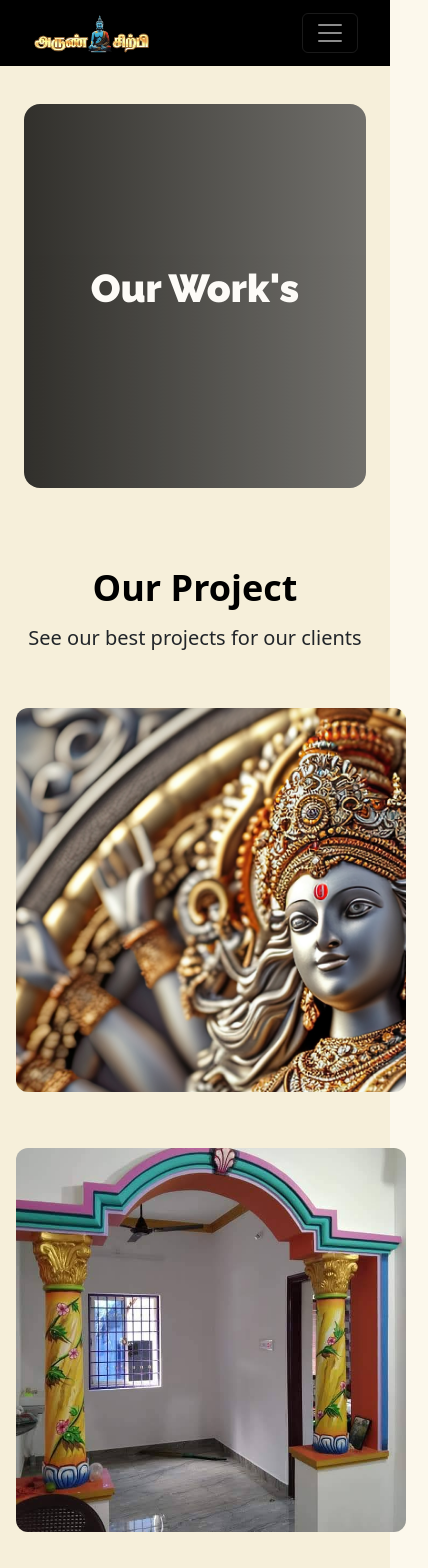
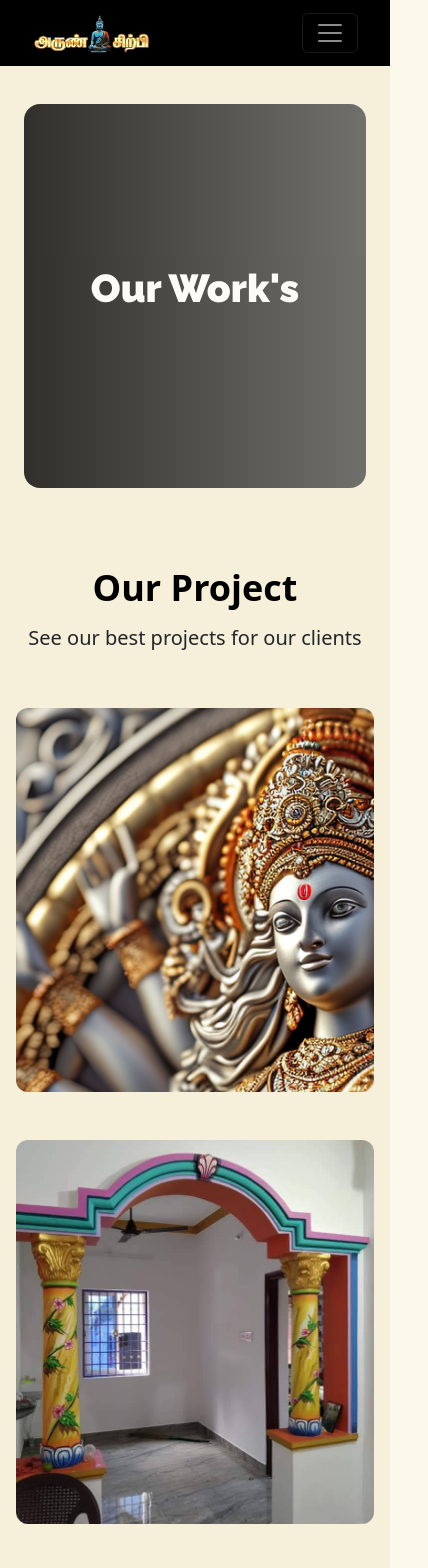
Before and after one commit to ShanZenX/arun-sirpi, a Next.js app: page /works in a window 390 px wide. Shown: the top 1568 px of the page, 428 px wide, since content can reach past the window. Built offline with nearby package versions, Linux system fonts and the light colour scheme.

Commit message:
fix : updated mobile view in works

```diff
--- a/app/Components/MIniComponents/PhotoModule.jsx
+++ b/app/Components/MIniComponents/PhotoModule.jsx
@@ -1,10 +1,14 @@
-import React from 'react'
+import React from 'react';
 import { Image } from 'antd';
 
-export default function PhotoModule({img}) {
+export default function PhotoModule({ img }) {
   return (
-    <div className='md:w-[30%] pb-8 mb-14 rounded-xl h-96'>
-      <Image src={img} alt="img"  className='rounded-xl w-full object-cover !h-96' width={"390px"} height={"500"} />
-    </div>
-  )
+      <Image
+        src={img}
+        alt="img"
+        className='rounded-xl object-cover !h-96 w-full sm:w-[95%]'
+        width={"390px"}
+        height={"500"}
+      />
+  );
 }
--- a/app/HomeComponents/OurProjects.jsx
+++ b/app/HomeComponents/OurProjects.jsx
@@ -24,7 +24,7 @@ export default function OurProjects() {
         title={"Our Project"}
         miniTitle={"See our best projects for our clients "}
       />
-      <div className="flex flex-wrap w-11/12 pt-10 items-center justify-evenly ">
+      <div className="flex flex-wrap w-11/12 gap-5 pt-10 items-center justify-evenly ">
         <Image.PreviewGroup
           preview={{
             onChange: (current, prev) =>
--- a/app/works/page.js
+++ b/app/works/page.js
@@ -22,7 +22,7 @@ export default function page() {
 <Banner  img={img1} title={"Our Work's"}/>
 
       <OurProjects/>
-      <div className="flex flex-wrap w-11/12 -mt-6 items-center justify-evenly ">
+      <div className="flex flex-wrap w-11/12 -mt-6 mb-5  gap-5 items-center justify-evenly ">
         <Image.PreviewGroup
           preview={{
             onChange: (current, prev) =>
```
